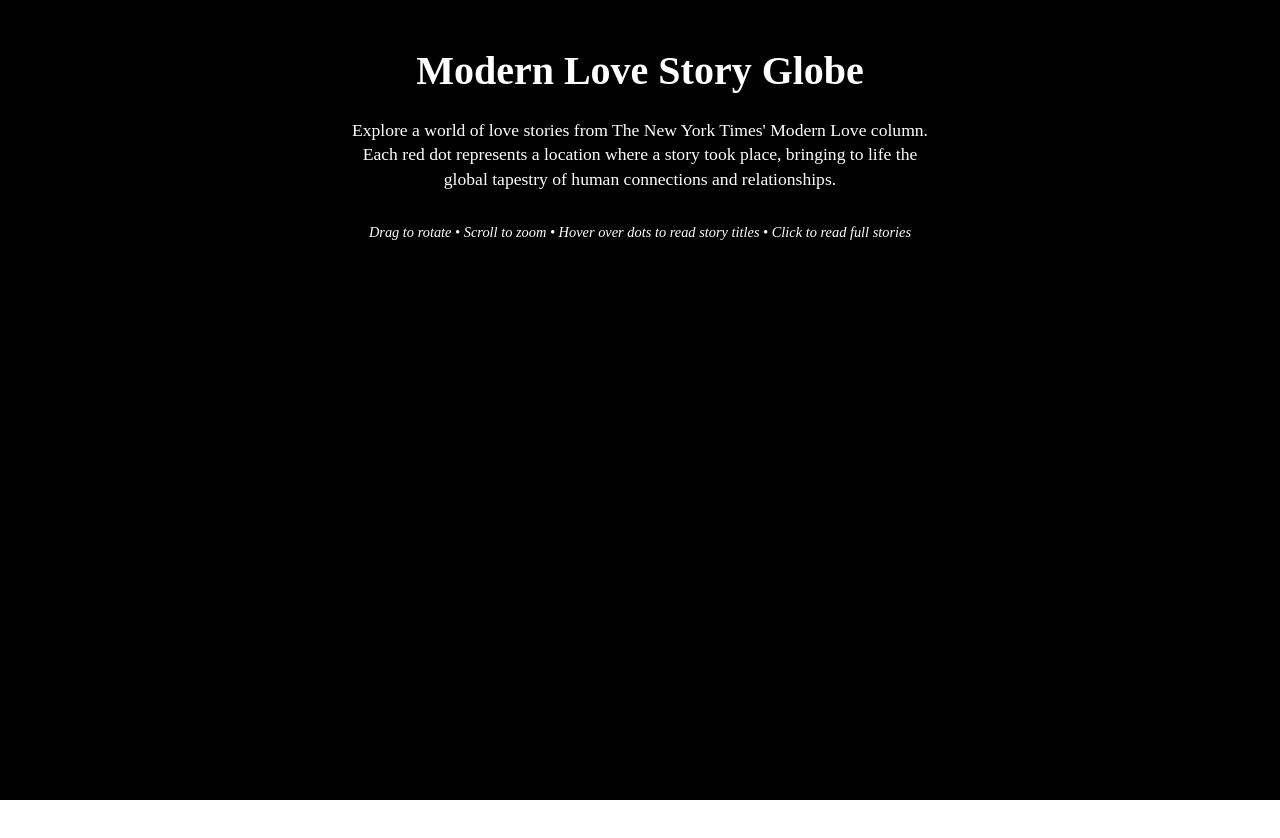
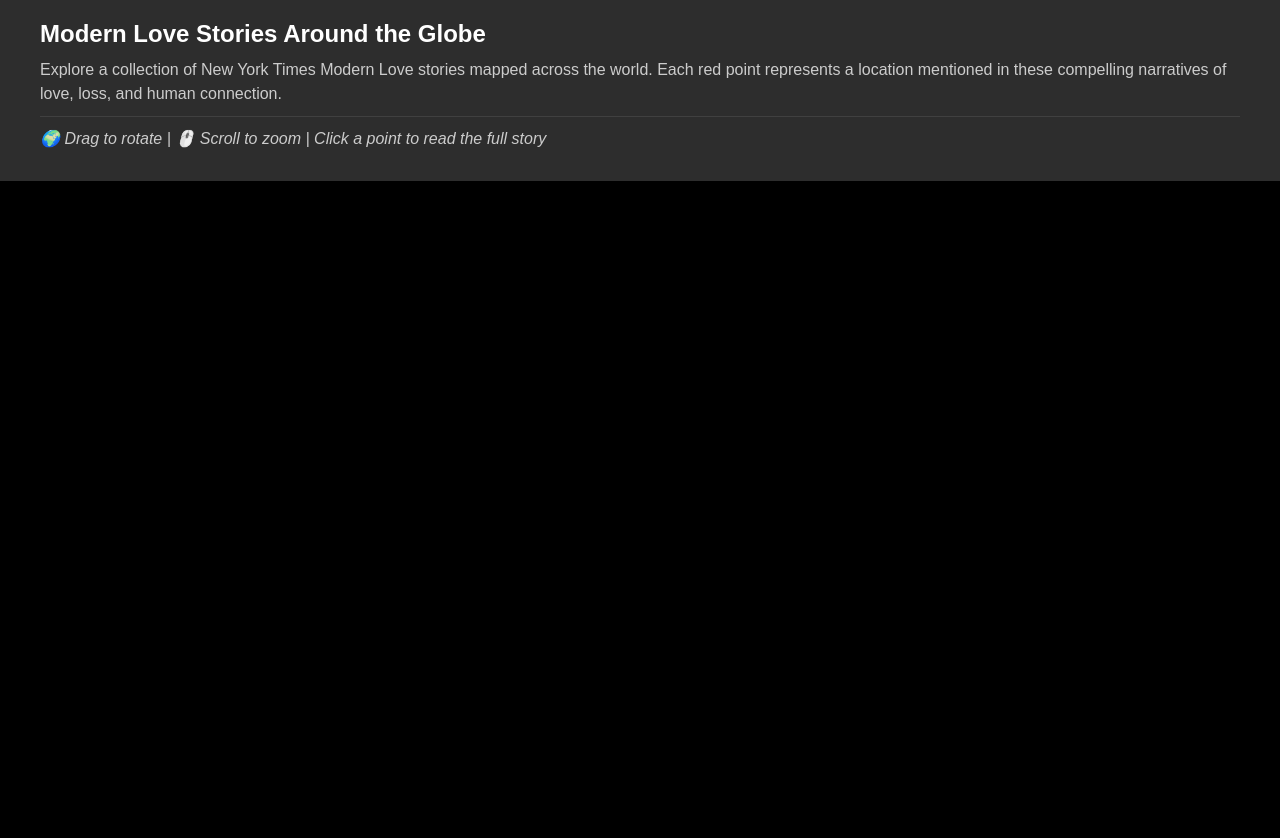
Before and after one commit to oejames/nyt-story-globe, a website: page public/index.html in a window 1280 px wide. Before the commit the page ends 800 px from the top, so only its background shows below. Drawn offline with nearby package versions, Linux system fonts and the light colour scheme; no server answers; a script that the page names is missing.

Commit message:
Added explainer

```diff
--- a/public/index.html
+++ b/public/index.html
@@ -10,52 +10,100 @@
     <script src="https://cdn.jsdelivr.net/npm/three@0.128.0/examples/js/controls/OrbitControls.js"></script>
     <script src="https://unpkg.com/compromise@12.3.0/builds/compromise.min.js"></script>
     <style>
-        .header-container {
-            position: absolute;
-            top: 20px;
-            left: 50%;
-            transform: translateX(-50%);
-            z-index: 1000;
-            text-align: center;
-            color: white;
-            text-shadow: 2px 2px 4px rgba(0, 0, 0, 0.5);
-            pointer-events: none;
+        * {
+            margin: 0;
+            padding: 0;
+            box-sizing: border-box;
         }
 
-        .header-title {
-            font-size: 2.5rem;
-            margin-bottom: 0.5rem;
-            font-weight: bold;
+        body {
+            display: flex;
+            flex-direction: column;
+            height: 100vh;
+            background-color: #1a1a1a;
+            color: white;
+            font-family: Arial, sans-serif;
         }
 
-        .header-description {
-            font-size: 1.1rem;
-            max-width: 600px;
-            line-height: 1.4;
+        .header {
+            background-color: #2d2d2d;
+            padding: 20px;
+            box-shadow: 0 2px 4px rgba(0, 0, 0, 0.2);
+        }
+
+        .header-content {
+            max-width: 1200px;
             margin: 0 auto;
-            background-color: rgba(0, 0, 0, 0.5);
-            padding: 1rem;
-            border-radius: 8px;
+        }
+
+        .header h1 {
+            font-size: 24px;
+            margin-bottom: 10px;
+            color: #ffffff;
+        }
+
+        .header p {
+            font-size: 16px;
+            line-height: 1.5;
+            color: #cccccc;
+            margin-bottom: 10px;
         }
 
         .instructions {
-            font-size: 0.9rem;
-            margin-top: 1rem;
             font-style: italic;
+            font-size: 14px;
+            color: #999999;
+            padding-top: 10px;
+            border-top: 1px solid #404040;
+        }
+
+        .visualization-container {
+            flex: 1;
+            position: relative;
+            overflow: hidden;
+        }
+
+        #info {
+            position: absolute;
+            bottom: 20px;
+            left: 20px;
+            background-color: rgba(0, 0, 0, 0.7);
+            padding: 10px;
+            border-radius: 5px;
+            display: none;
+            z-index: 1000;
+        }
+
+        .tooltip {
+            position: absolute;
+            background-color: rgba(0, 0, 0, 0.8);
+            color: white;
+            padding: 10px;
+            border-radius: 5px;
+            font-size: 14px;
+            pointer-events: none;
+            display: none;
+            z-index: 1000;
+            max-width: 300px;
+        }
+
+        canvas {
+            width: 100%;
+            height: 100%;
         }
     </style>
 </head>
 <body>
-    <div class="header-container">
-        <h1 class="header-title">Modern Love Story Globe</h1>
-        <p class="header-description">
-            Explore a world of love stories from The New York Times' Modern Love column. Each red dot represents a location where a story took place, bringing to life the global tapestry of human connections and relationships.
-        </p>
-        <p class="instructions">
-            Drag to rotate • Scroll to zoom • Hover over dots to read story titles • Click to read full stories
-        </p>
-    </div>
-    <div id="info"></div>
+    <header class="header">
+        <div class="header-content">
+            <h1>Modern Love Stories Around the Globe</h1>
+            <p>Explore a collection of New York Times Modern Love stories mapped across the world. Each red point represents a location mentioned in these compelling narratives of love, loss, and human connection.</p>
+            <p class="instructions">🌍 Drag to rotate | 🖱️ Scroll to zoom | Click a point to read the full story</p>
+        </div>
+    </header>
+    <main class="visualization-container">
+        <div id="info"></div>
+    </main>
     <script src="/js/app.js"></script>
 </body>
 </html>
```
